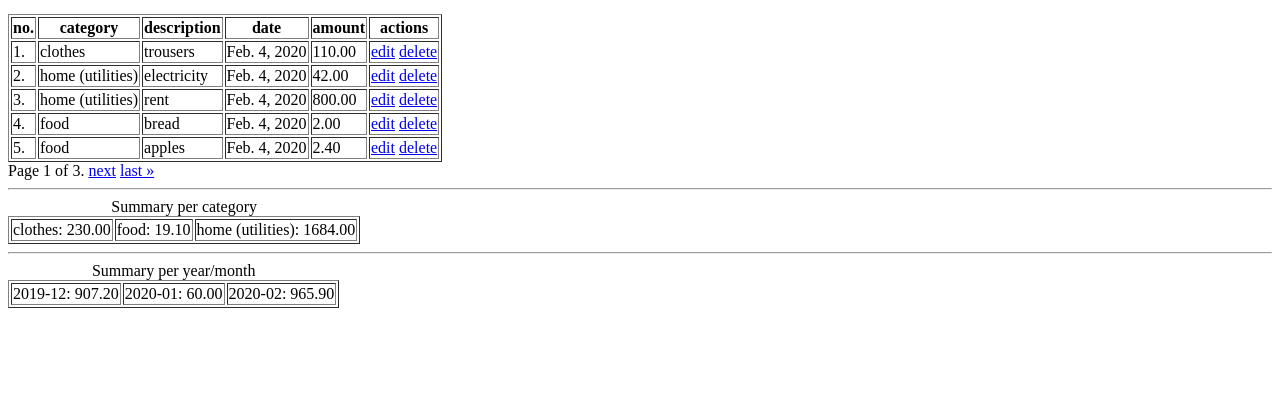
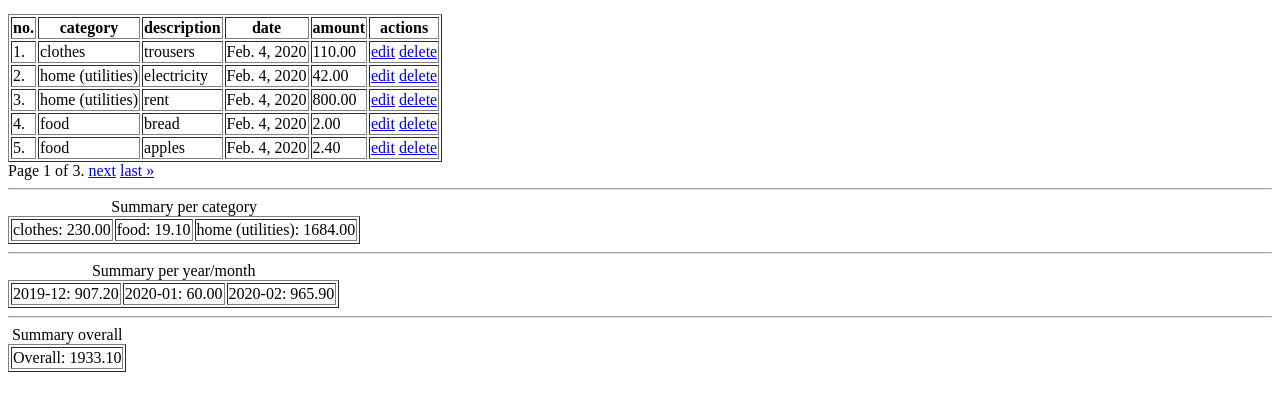
Before and after one commit to MaciejChoromanski/parleto-recruitment-task, a Django app: page /expenses/expense/list/ in a window 1280 px wide. Shown: the part 341-752 px from the top of the page. Run offline with Django 3.2, Linux system fonts and the light colour scheme; data comes from the database, SQL or seed files in the repository.

Commit message:
Add summary of all amounts

```diff
--- a/project/expenses/reports.py
+++ b/project/expenses/reports.py
@@ -1,8 +1,11 @@
 from collections import OrderedDict
+from decimal import Decimal
+from typing import Dict
 
 from django.db.models import Sum, Value
 from django.db.models.functions import TruncMonth
 from django.db.models.functions import Coalesce
+from django.db.models.query import QuerySet
 
 
 def summary_per_category(queryset):
@@ -27,3 +30,10 @@ def summary_per_year_month(queryset):
         .annotate(sum=Sum('amount'))
         .values_list('year_month', 'sum')
     ))
+
+
+def summary_overall(queryset: QuerySet) -> Dict[str, Decimal]:
+    """Summarizes how much money was spent"""
+    amount_sum = sum([value[0] for value in queryset.values_list('amount')])
+
+    return {'overall': amount_sum}
--- a/project/expenses/templates/expenses/expense_list.html
+++ b/project/expenses/templates/expenses/expense_list.html
@@ -100,5 +100,12 @@
     {% for year_month, total in summary_per_year_month.items %}<td>{{year_month|date:"Y-m"}}: {{total|floatformat:2}}</td>{% endfor %}
   </tr>
 </table>
+<hr>
+<table border="1">
+  <caption>Summary overall</caption>
+  <tr>
+    <td>Overall: {{ summary_overall.overall | floatformat:2 }}</td>
+  </tr>
+</table>
 
 {% endblock %}
--- a/project/expenses/views.py
+++ b/project/expenses/views.py
@@ -5,7 +5,11 @@ from django.views.generic.list import ListView
 
 from .forms import ExpenseSearchForm
 from .models import Expense
-from .reports import summary_per_category, summary_per_year_month
+from .reports import (
+    summary_per_category,
+    summary_per_year_month,
+    summary_overall,
+)
 
 
 class ExpenseListView(ListView):
@@ -40,6 +44,7 @@ class ExpenseListView(ListView):
             object_list=queryset,
             summary_per_category=summary_per_category(queryset),
             summary_per_year_month=summary_per_year_month(queryset),
+            summary_overall=summary_overall(queryset),
             **kwargs
         )
 
```
Also changed, not shown: project/expenses/tests/test_reports.py (added, +24 -0 lines), project/expenses/tests/test_views.py (+3 -10 lines), project/expenses/tests/utils.py (+15 -1 lines).
